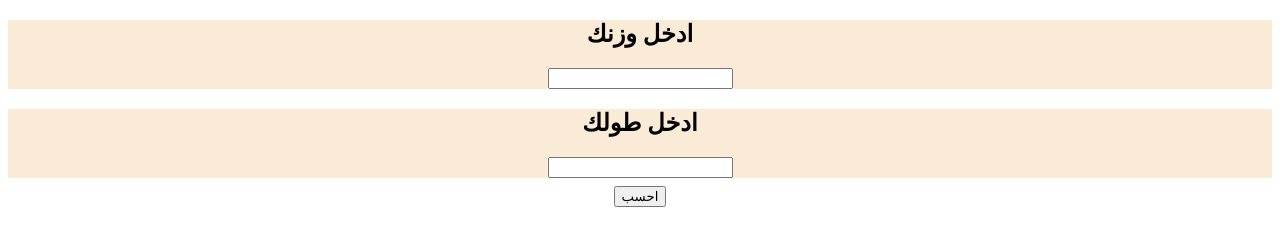
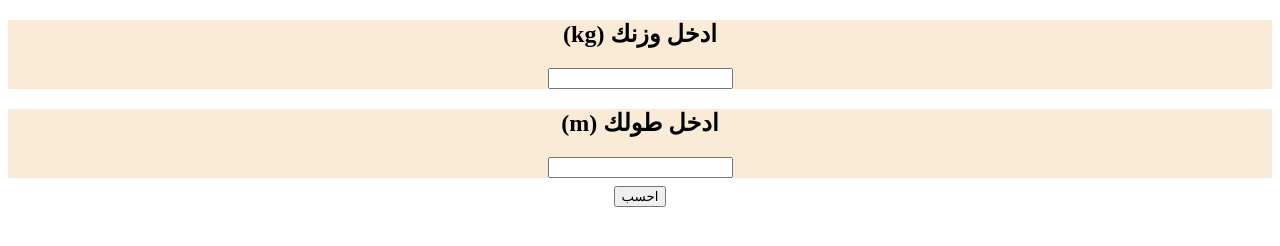
Before and after one commit to Abdulmalik143/stringChall, a plain HTML site: page BMI.html in a window 1280 px wide. Drawn offline with Linux system fonts and the light colour scheme.

Commit message:
BMI challange 1.3 nothing chenge

```diff
--- a/BMI.html
+++ b/BMI.html
@@ -9,13 +9,13 @@
 <body>
     <div style="text-align: center;" >
         <div style="background-color: antiquewhite;" >
-            <h2>ادخل وزنك</h2>
+            <h2> (kg) ادخل وزنك</h2>
             <input type="text" id = "Weight" >
         </div>
 
         <div style="background-color: antiquewhite;">
 
-            <h2>ادخل طولك</h2>
+            <h2> (m) ادخل طولك</h2>
             <input type="text" id = "height" >
 
         </div >
@@ -26,9 +26,9 @@
 
         </div>
 
-        <div>
-            <p id="result1" ></p>
-            <p id="result2" ></p>
+        <div >
+            <p id="result1"> </p>
+            <p id="result2"> </p>
 
         </div>
 
```
